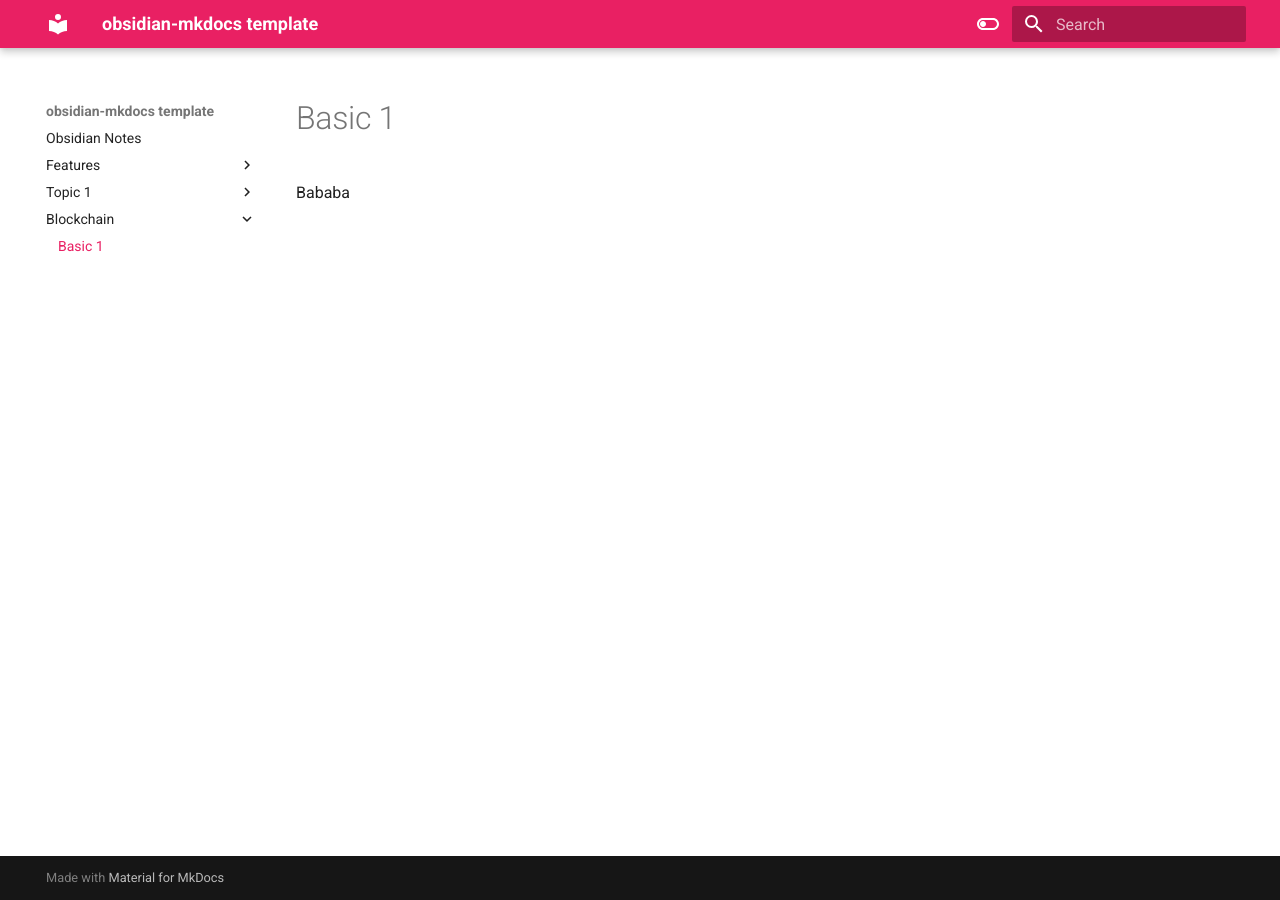
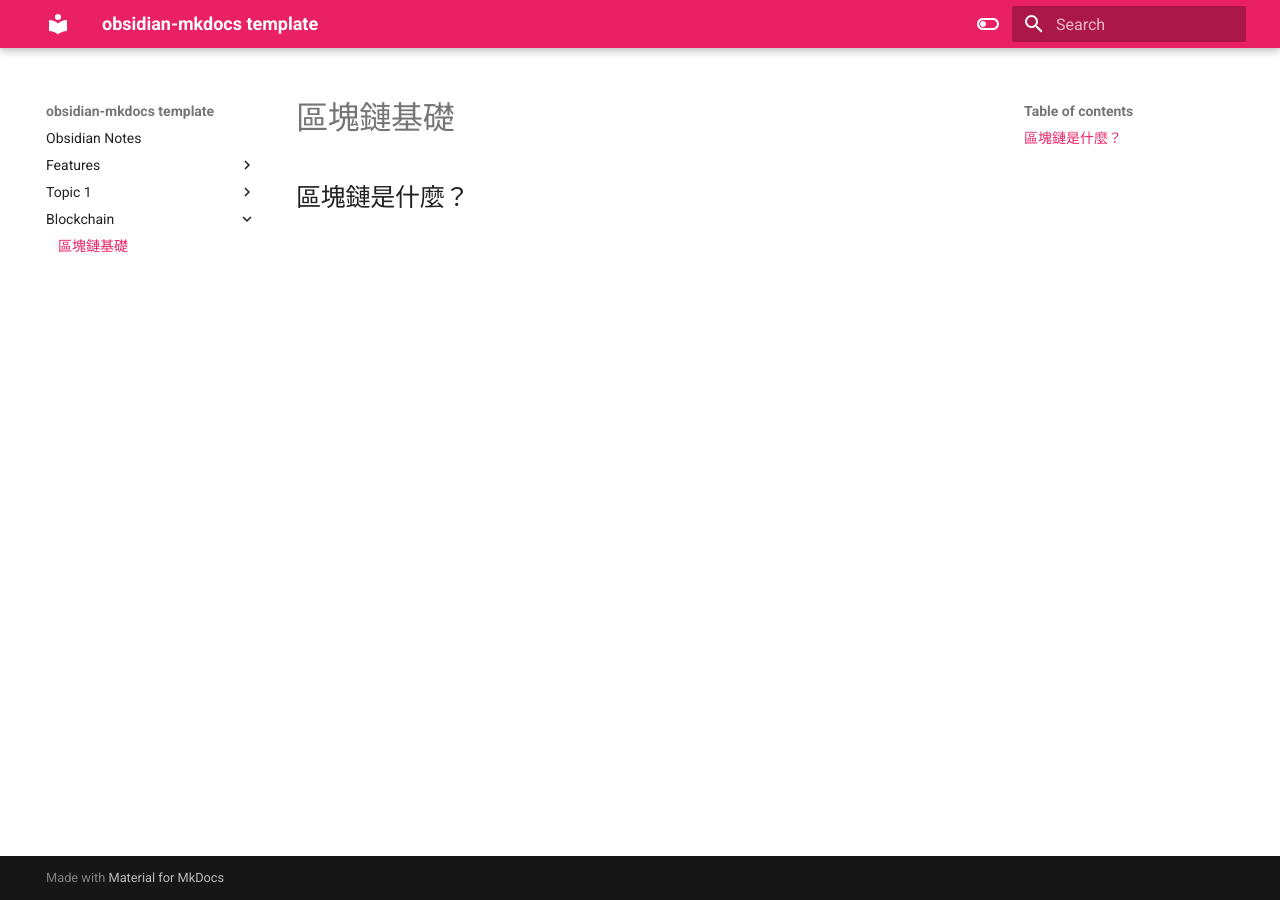
Before and after one commit to scotthsiao/blockchainnotes, an MkDocs documentation site: the page built from docs/blockchain/Basic_1.md, in a window 1280 px wide. Built offline with MkDocs 1.6.1 and Material for MkDocs 9.7.7, drawn with Linux system fonts in a browser that asks for light colours.

Commit message:
Test toc generation

```diff
--- a/docs/blockchain/Basic_1.md
+++ b/docs/blockchain/Basic_1.md
@@ -1 +1,3 @@
-Bababa
+# 區塊鏈基礎
+
+## 區塊鏈是什麼？
```
